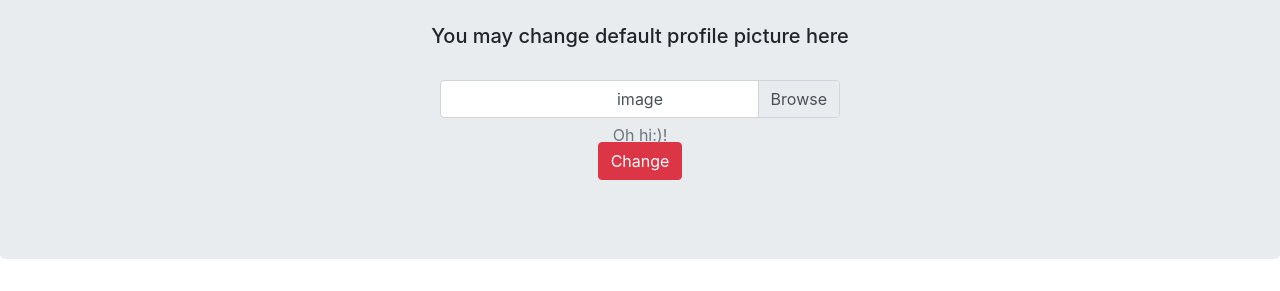
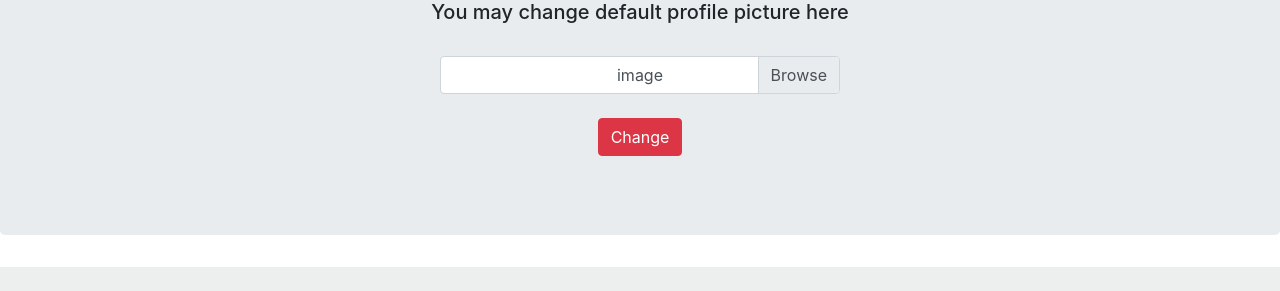
Before and after one commit to DivnychAndrii/musician-platform, a Django app: page /profile/1/ in a window 1280 px wide. Shown: the part 617-908 px from the top of the page. After the commit the page ends 884 px from the top, so only its background shows below. Run offline with Django 3.2, Linux system fonts and the light colour scheme; data that the repository does not hold is empty; parts of the project's set-up code (start-up, migrations or seed data) failed here and were passed over; some libraries are stand-ins or nearby versions.

Commit message:
Commiting new changes to new dev branch

```diff
--- a/app/demand/models.py
+++ b/app/demand/models.py
@@ -1,6 +1,7 @@
 from django.contrib.auth import get_user_model
 from django.db import models
 from main.models import User
+
 
 
 class Demand(models.Model):
@@ -14,3 +15,8 @@
 
     def __str__(self):
         return f'{self.from_user.name} requested a lesson from {self.to_creator} with title {self.title}'
+
+    # def email_notification(self, instance, signal, *args, **kwargs):
+    #     notify_author.delay(instance.title, instance.body,
+    #                         instance.recipient.id,
+    #                         instance.sender.id)
--- a/app/main/templates/profile.html
+++ b/app/main/templates/profile.html
@@ -31,8 +31,6 @@
           <h5><label>Your email:</label> <span id="email"></span></h5>
           <h5><label> Your name:</label> <span id="name"></span></h5>
           <img height="300" width="350" id="avatar" src=""></img>
-          <br>
-          <br>
           <h5>You may change default profile picture here</h5>
           <br>
           <div id="files" method="post" enctype="multipart/form-data">
@@ -54,22 +52,6 @@
         </div>
       </div>
     </main>
-  <footer class="text-muted">
-    <style>
-    footer {
-      position: absolute;
-      bottom: 0;
-      left: 0;
-      right: 0;
-      height:100px;
-      }
-   </style>
-  <div class="container text-center">
-    <p>© Copyright Andrii Divnych {% now "Y" %}</p>
-    <p class="float-right">
-    <p>Oh hi:)!</p>
-  </div>
-</footer>
 </html>
 
 
```
Also changed, not shown: app/app/settings.py (+6 -2 lines), app/demand/celery_tasks.py (+8 -8 lines), app/main/celery_tasks.py (+9 -9 lines), app/main/views.py (+9 -9 lines), app/media/images/DSCI0152.JPG (added).
